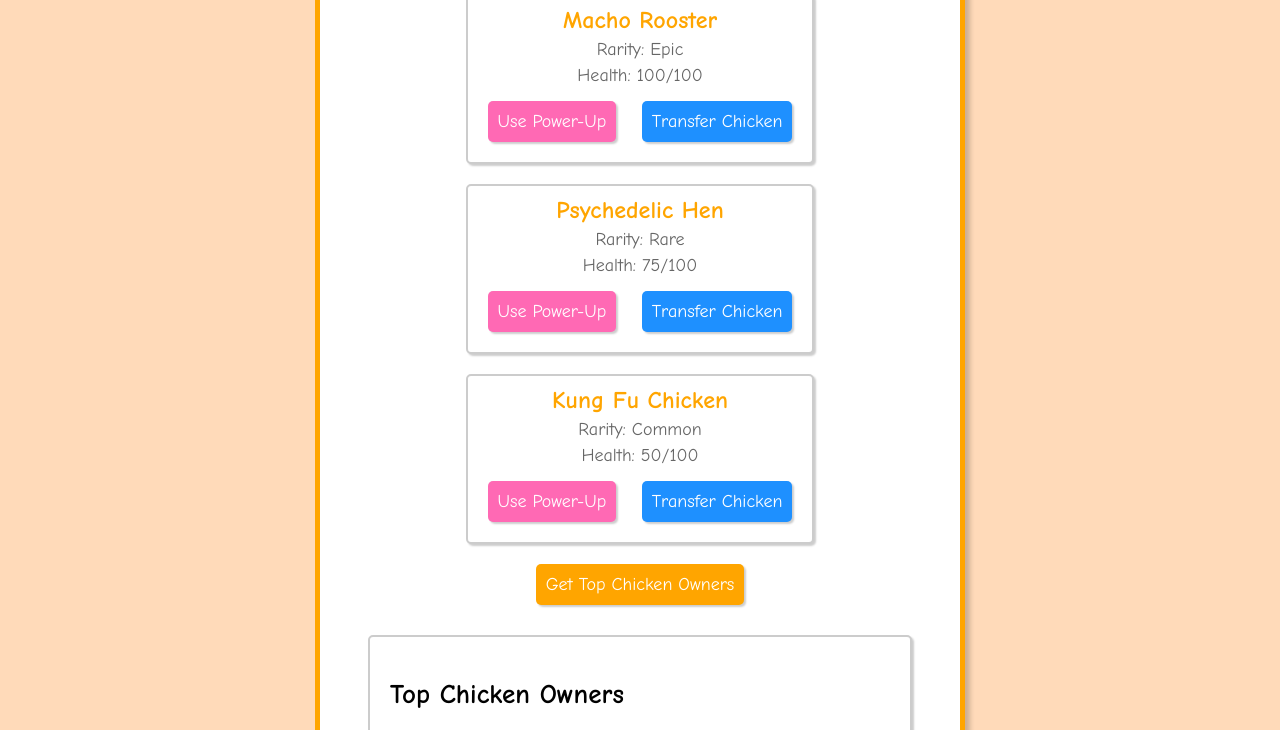
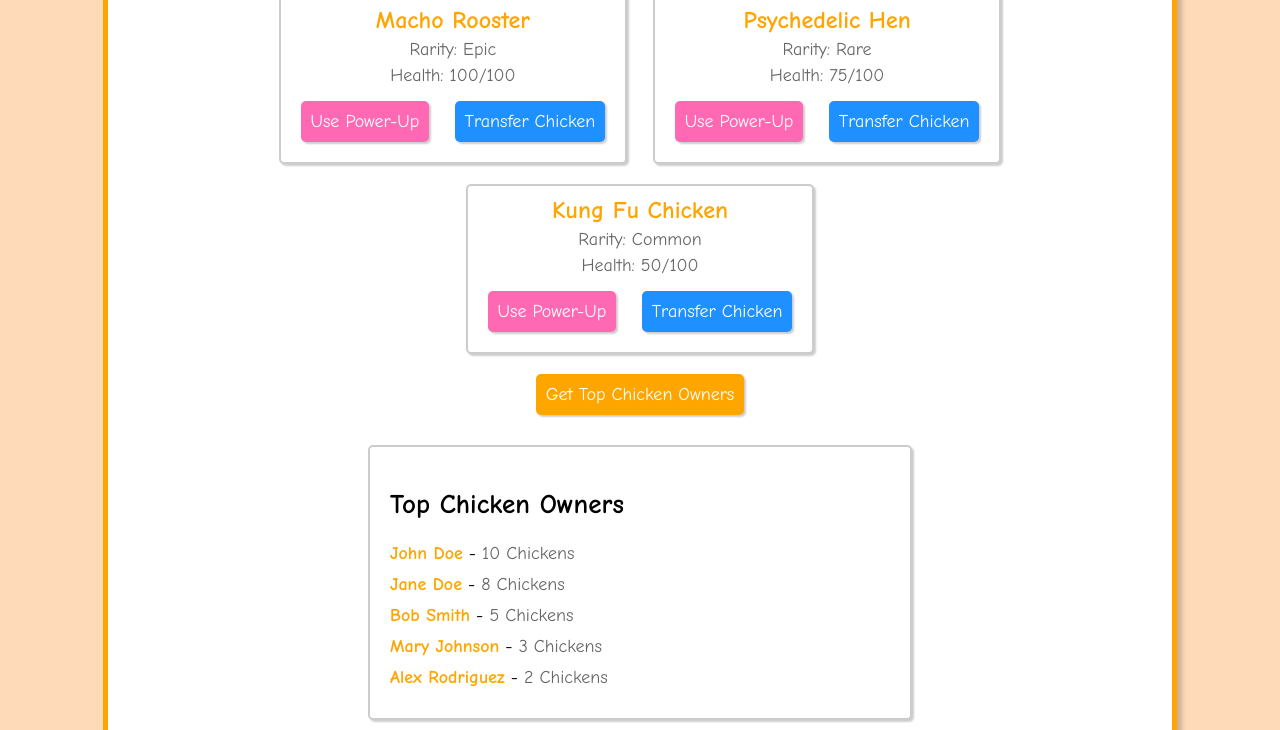
Before and after one commit to thecookingsenpai/HotChicksGame, a website: page index.html in a window 1280 px wide. Shown: the part 266-996 px from the top of the page. Drawn offline with Linux system fonts and the light colour scheme; some packages are replaced by stand-ins of ours; a script that the page names is missing.

Commit message:
Updated files

```diff
--- a/index.html
+++ b/index.html
@@ -12,7 +12,7 @@
         margin: 0;
       }
       .container {
-        max-width: 600px;
+        width: 80%;
         margin: 0 auto;
         padding: 20px;
         background-color: #fff;
```
